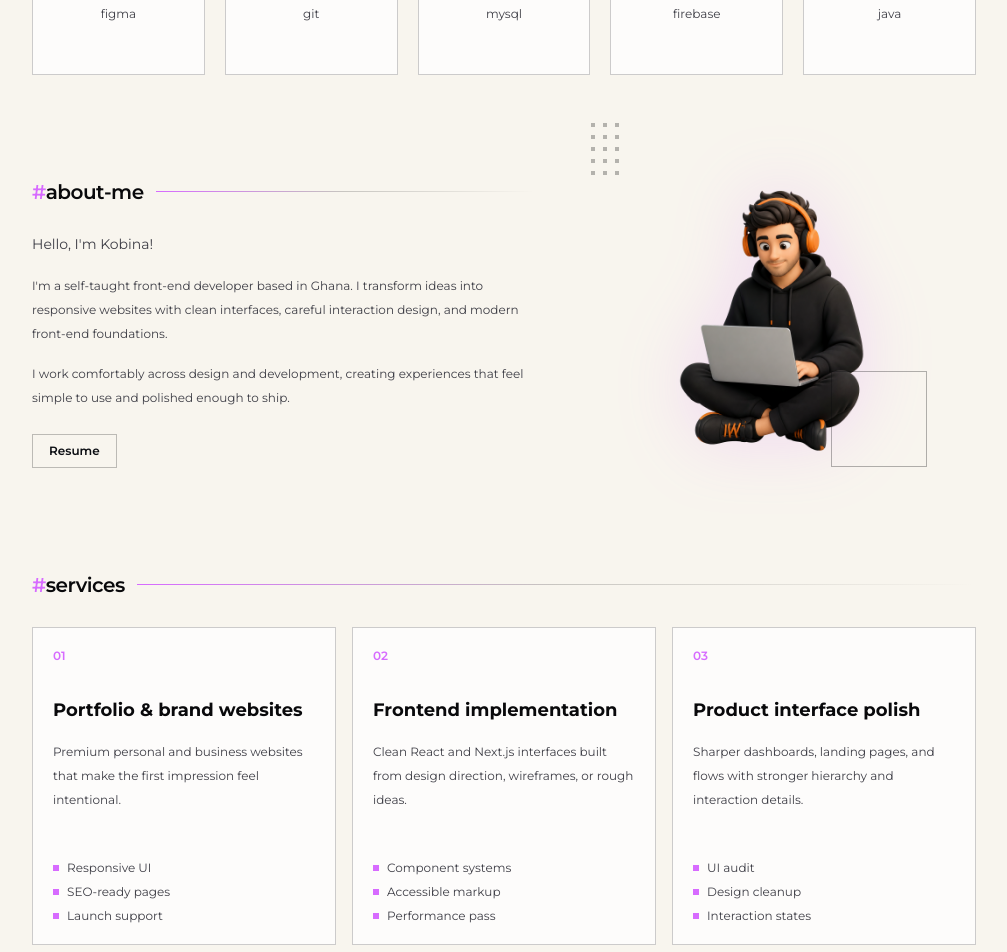
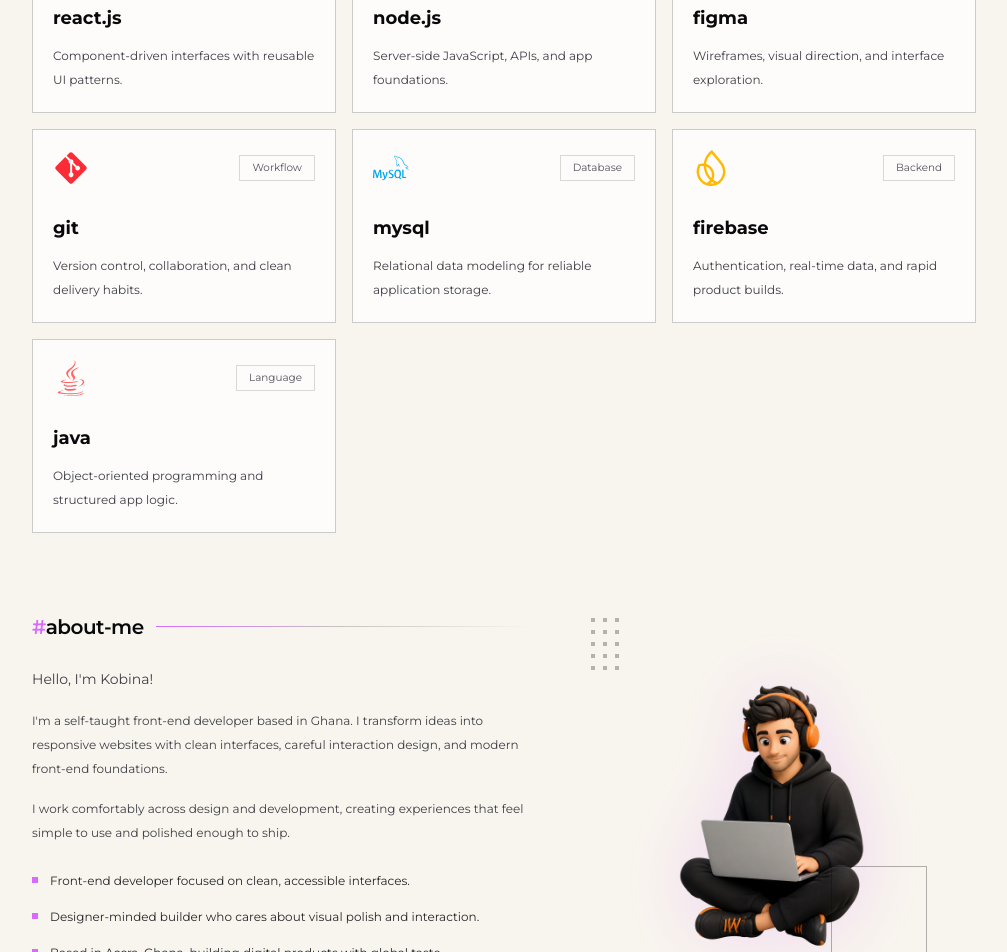
Before and after one commit to kobina2121/kobina.portfolio, a Next.js app: page / in a window 1280 px wide. Shown: the part 1680-2632 px from the top of the page, without its empty margins (136-1143 px from the left). Built offline with nearby package versions, Linux system fonts and the light colour scheme; a web font is replaced by a local one.

Commit message:
feat: enrich homepage about and skills

```diff
--- a/src/app/page.tsx
+++ b/src/app/page.tsx
@@ -3,6 +3,7 @@ import Link from "next/link";
 import { ArrowDown, ArrowUpRight, Mail, Phone, Send } from "lucide-react";
 import { SiteNavbar } from "@/components/site-navbar";
 import {
+  aboutHighlights,
   certificationItems,
   educationItems,
   experienceItems,
@@ -290,20 +291,28 @@ export default function Home() {
 
         <section id="skills" className="relative scroll-mt-24 pt-20">
           <SectionTitle>skills</SectionTitle>
-          <div className="grid grid-cols-2 gap-5 sm:grid-cols-3 md:grid-cols-5">
-            {skillItems.map(({ label, icon, color }) => {
+          <div className="grid gap-4 sm:grid-cols-2 lg:grid-cols-3">
+            {skillItems.map(({ label, icon, color, category, description }) => {
               const Icon = skillIconMap[icon];
 
               return (
-                <div
+                <article
                   key={label}
-                  className="flex aspect-square flex-col items-center justify-center gap-3 border border-zinc-950/20 bg-white/75 text-center transition-colors hover:border-[#d76bff] dark:border-white/35 dark:bg-black/80"
+                  className="border border-zinc-950/20 bg-white/75 p-5 transition-colors hover:border-[#d76bff] dark:border-white/35 dark:bg-black/80"
                 >
-                  <Icon className={`size-10 ${color}`} aria-hidden="true" />
-                  <p className="text-xs text-zinc-700 dark:text-zinc-300">
+                  <div className="mb-7 flex items-center justify-between gap-4">
+                    <Icon className={`size-9 ${color}`} aria-hidden="true" />
+                    <span className="border border-zinc-950/15 px-3 py-1 text-[0.65rem] text-zinc-600 dark:border-white/20 dark:text-zinc-400">
+                      {category}
+                    </span>
+                  </div>
+                  <h3 className="text-lg font-bold text-zinc-950 dark:text-white">
                     {label}
+                  </h3>
+                  <p className="mt-3 text-xs leading-6 text-zinc-700 dark:text-zinc-400">
+                    {description}
                   </p>
-                </div>
+                </article>
               );
             })}
           </div>
@@ -329,6 +338,20 @@ export default function Home() {
                 experiences that feel simple to use and polished enough to ship.
               </p>
             </div>
+            <ul className="mt-6 grid gap-3">
+              {aboutHighlights.map((highlight) => (
+                <li
+                  key={highlight}
+                  className="flex gap-3 text-xs leading-6 text-zinc-800 dark:text-zinc-300"
+                >
+                  <span
+                    className="mt-2 size-1.5 shrink-0 bg-[#d76bff]"
+                    aria-hidden="true"
+                  />
+                  {highlight}
+                </li>
+              ))}
+            </ul>
             <Link
               href="#contact-me"
               className="mt-6 inline-flex border border-zinc-950/25 px-4 py-2 text-xs font-semibold hover:border-[#d76bff] hover:text-[#d76bff] dark:border-white/35"
```
